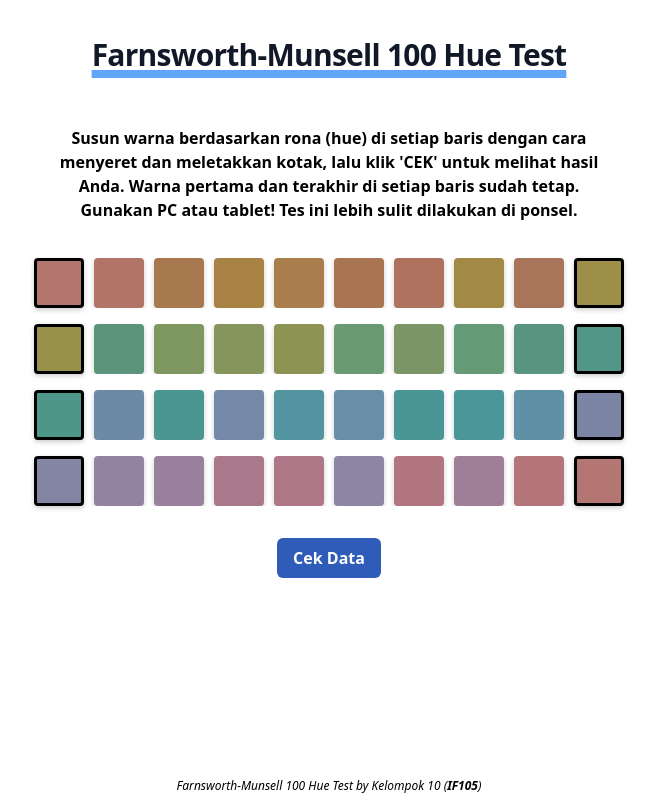
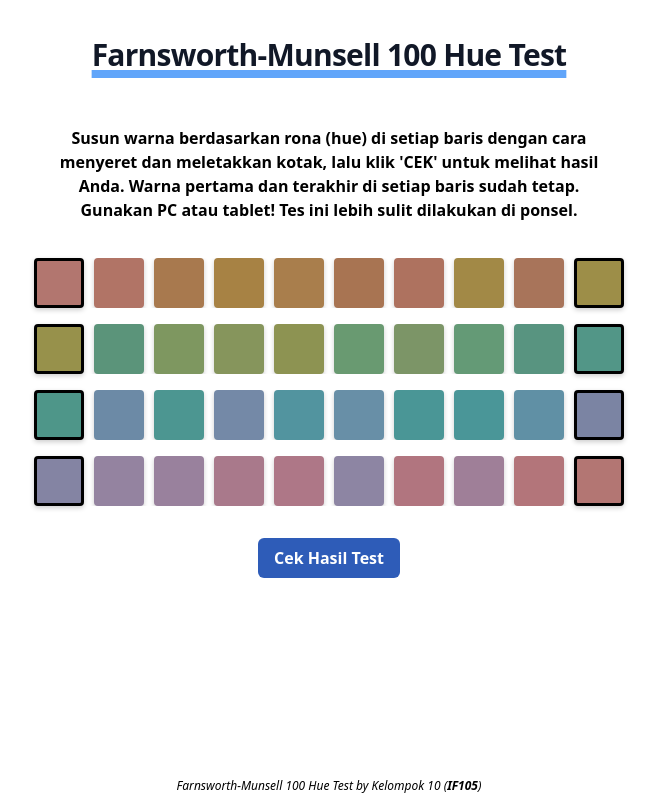
Before and after one commit to ahsansan/Farnsworth-Munsell-100-Hue-Test, a Next.js app: page /farnsworth-munsell-100-hue-test in a window 1280 px wide. Shown: the whole page, without its empty margins (311-968 px from the left). Built offline with nearby package versions, Linux system fonts and the light colour scheme.

Commit message:
perubahan loading

```diff
--- a/app/farnsworth-munsell-100-hue-test/page.jsx
+++ b/app/farnsworth-munsell-100-hue-test/page.jsx
@@ -163,6 +163,7 @@
     ]);
     const [result, setResult] = useState({});
     const [isResult, setIsResult] = useState(false);
+    const [isLoading, setIsLoading] = useState(false);
 
     const shuffleColors = (array) => {
         const colors = array.map(item => item.color);
@@ -213,12 +214,17 @@
     };
 
     const handleResult = async () => {
+        setIsLoading(true);
         try {
-            const dataResult = await matchColors(data, dataAnswer);
-            setIsResult(true);
-            setResult(dataResult);
+            setTimeout(async () => {
+                const dataResult = await matchColors(data, dataAnswer);
+                setIsResult(true);
+                setResult(dataResult);
+                setIsLoading(false);
+            }, 2000);
         } catch(error) {
             console.log(error);
+            setIsLoading(false);
         }
     }
 
@@ -242,20 +248,20 @@
                     </div>
                     <p>Hasil: <span className='font-bold'>{result.totalIncorrect}</span></p>
                     <p><span className='underline'>
-                        {resetResult.totalIncorrect === 0 ? "Hasil sempurna! Kamu memiliki kemampuan membedakan rona warna yang sangat baik. 👌"
-                            : (resetResult.totalIncorrect >= 1 && resetResult.totalIncorrect <= 2) ? "Hasil hampir sempurna! Kamu memiliki penglihatan warna yang normal dengan sedikit kesalahan kecil. ✅"
-                            : (resetResult.totalIncorrect >= 3 && resetResult.totalIncorrect <= 4) ? "Hasil normal, tetapi ada beberapa kesalahan. Perhatikan kembali kondisi penglihatanmu. ⚠️"
+                        {result.totalIncorrect === 0 ? "Hasil sempurna! Kamu memiliki kemampuan membedakan rona warna yang sangat baik. 👌"
+                            : (result.totalIncorrect >= 1 && result.totalIncorrect <= 2) ? "Hasil hampir sempurna! Kamu memiliki penglihatan warna yang normal dengan sedikit kesalahan kecil. ✅"
+                            : (result.totalIncorrect >= 3 && result.totalIncorrect <= 4) ? "Hasil normal, tetapi ada beberapa kesalahan. Perhatikan kembali kondisi penglihatanmu. ⚠️"
                             : "Kamu mungkin memiliki gangguan penglihatan warna. Disarankan untuk berkonsultasi dengan ahli mata. 🚨"}
                     </span>
                     </p>
                     <div className='bg-yellow-50 border border-yellow-500 p-5 rounded-md my-5'>
                         <p className='text-sm'>
                             <span className='font-bold'>Interpretasi: </span>
-                            {resetResult.totalIncorrect === 0
+                            {result.totalIncorrect === 0
                                 ? "Tidak ada kesalahan dalam mengidentifikasi warna, menunjukkan penglihatan warna yang normal dan akurat."
-                                : (resetResult.totalIncorrect >= 1 && resetResult.totalIncorrect <= 2)
+                                : (result.totalIncorrect >= 1 && result.totalIncorrect <= 2)
                                 ? "Kesalahan kecil mungkin disebabkan oleh faktor seperti pencahayaan, kelelahan mata, atau variasi alami dalam persepsi warna."
-                                : (resetResult.totalIncorrect >= 3 && resetResult.totalIncorrect <= 4)
+                                : (result.totalIncorrect >= 3 && result.totalIncorrect <= 4)
                                 ? "Meskipun masih dalam rentang normal, kesalahan yang lebih banyak bisa menjadi tanda awal kelelahan mata atau sedikit penurunan sensitivitas warna."
                                 : "Skor ini menunjukkan kemungkinan adanya color vision deficiency (buta warna parsial atau total), seperti kesulitan membedakan warna merah-hijau atau biru-kuning."
                             }
@@ -319,7 +325,14 @@
                         </div>
                         </div>
                     ))}
-                    <ButtonClick onClick={handleResult} label={"Cek Data"} />
+                    <div className="flex justify-center">
+                        <button
+                        className={`${isLoading ? 'bg-[#cad8f5]' : 'bg-[#2e5cb8] hover:bg-[#4775d1]'} px-4 py-2 rounded-md my-4`}
+                        onClick={handleResult}
+                        disabled={isLoading}>
+                            <span className="font-bold text-white">{isLoading ? "Loading..." : "Cek Hasil Test"}</span>
+                        </button>
+                    </div>
                 </div>
             )}
         </div>
```
